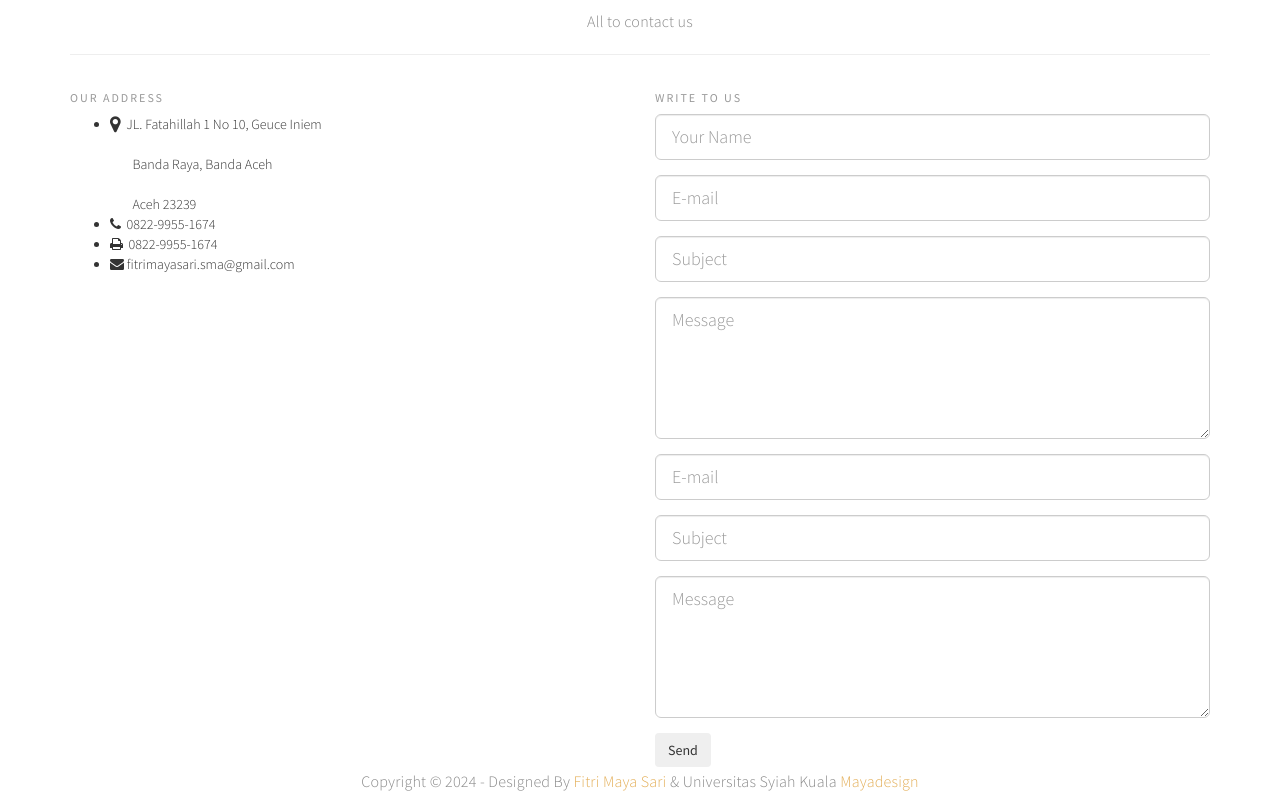
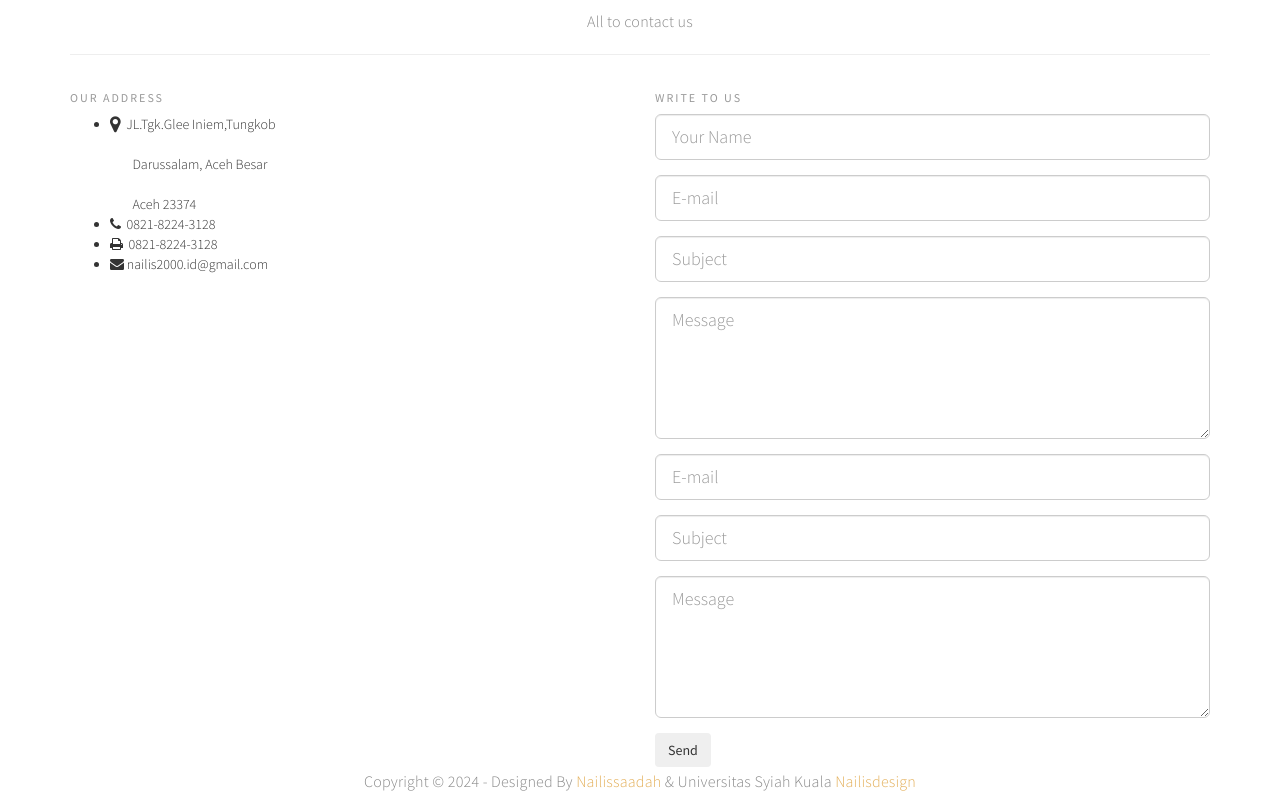
Before and after one commit to nailisnai/Portofolionailis, a plain HTML site: page index.html in a window 1280 px wide. Shown: the part 2568-3373 px from the top of the page. Drawn offline with Linux system fonts and the light colour scheme.

Commit message:
Nailissaadah

```diff
--- a/index.html
+++ b/index.html
@@ -272,10 +272,10 @@ http://www.templatemo.com/tm-498-stimulus
                       <div class="contact-info">
                           <h4>Our Address</h4>
                           <ul class="contact-address">
-                                 <li><i class="fa fa-map-marker fa-lg"></i>&nbsp; JL. Fatahillah 1 No 10, Geuce Iniem<br><br>&nbsp;&nbsp;&nbsp;&nbsp;&nbsp;&nbsp;&nbsp; Banda Raya, Banda Aceh<br><br>&nbsp;&nbsp;&nbsp;&nbsp;&nbsp;&nbsp;&nbsp; Aceh 23239</li>
-                                 <li><i class="fa fa-phone"></i>&nbsp; 0822-9955-1674</li>
-                                 <li><i class="fa fa-print"></i>&nbsp; 0822-9955-1674</li>
-                                 <li><i class="fa fa-envelope"></i> fitrimayasari.sma@gmail.com</li>
+                                 <li><i class="fa fa-map-marker fa-lg"></i>&nbsp; JL.Tgk.Glee Iniem,Tungkob<br><br>&nbsp;&nbsp;&nbsp;&nbsp;&nbsp;&nbsp;&nbsp; Darussalam, Aceh Besar<br><br>&nbsp;&nbsp;&nbsp;&nbsp;&nbsp;&nbsp;&nbsp; Aceh 23374</li>
+                                 <li><i class="fa fa-phone"></i>&nbsp; 0821-8224-3128</li>
+                                 <li><i class="fa fa-print"></i>&nbsp; 0821-8224-3128</li>
+                                 <li><i class="fa fa-envelope"></i> nailis2000.id@gmail.com</li>
                              </ul>
                       </div>
                   </div>
@@ -317,12 +317,12 @@ http://www.templatemo.com/tm-498-stimulus
  <!-- Begin footer section -->
  <div class="footer">
      <div class="container text-center wow fadeIn" data-wow-delay="0.4s">
-         <p class="copyright">Copyright &copy; 2024 - Designed By <a href="https://www.behance.net/poljakova" class="theme-author">Fitri Maya Sari</a> &amp; Universitas Syiah Kuala <a href="https://www.instagram.com/ftrimyasri?igsh=YThvd29mOWE3bHh0" class="theme-author">Mayadesign</a></p>
+         <p class="copyright">Copyright &copy; 2024 - Designed By <a href="https://www.behance.net/poljakova" class="theme-author">Nailissaadah</a> &amp; Universitas Syiah Kuala <a href="https://www.instagram.com/ftrimyasri?igsh=YThvd29mOWE3bHh0" class="theme-author">Nailisdesign</a></p>
      </div>
  </div>
 
 </footer>
-<!--End footer-->
+<!-- End footer-->
 <!-- SCRIPTS -->
 
 <script src="js/jquery.js"></script>
```
Also changed, not shown: Gambar saya 2-img.jpg (renamed from images/Gambar saya 2-img.jpg).
